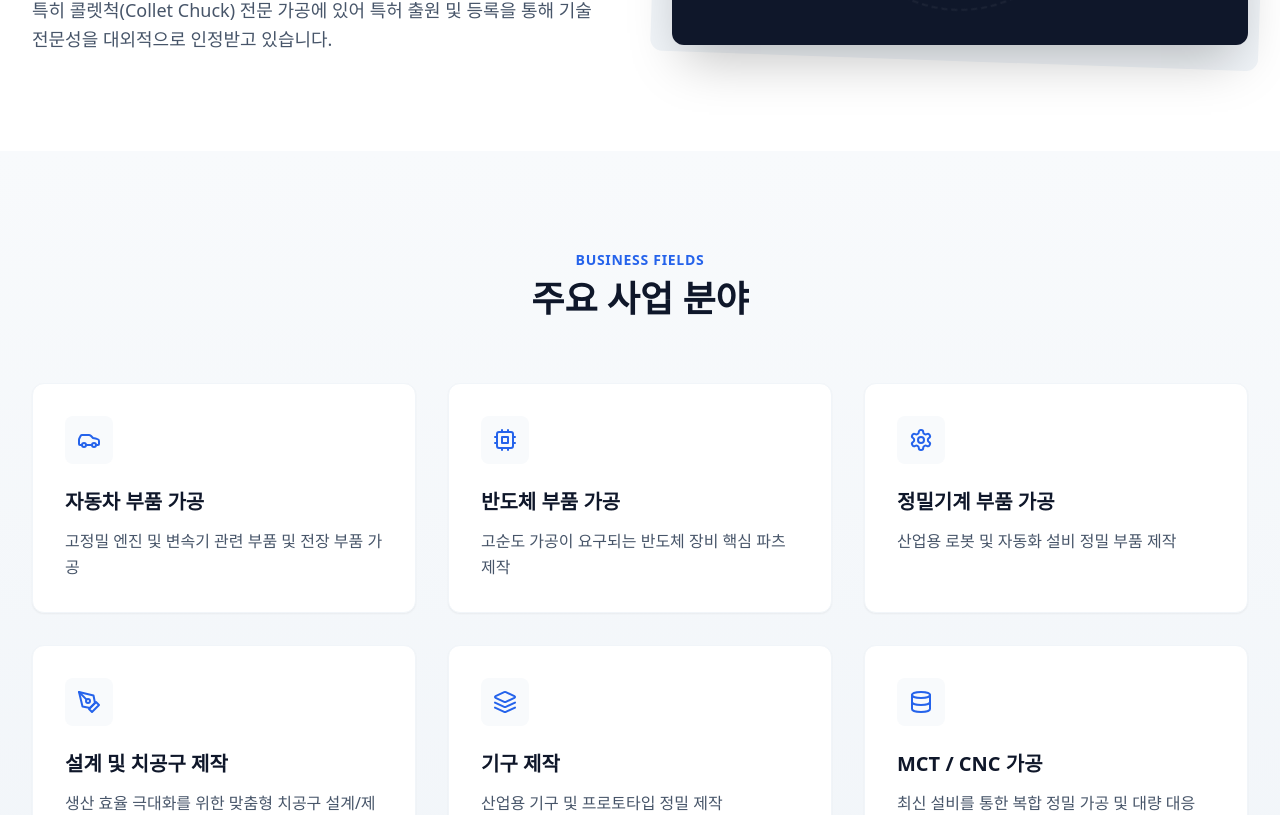
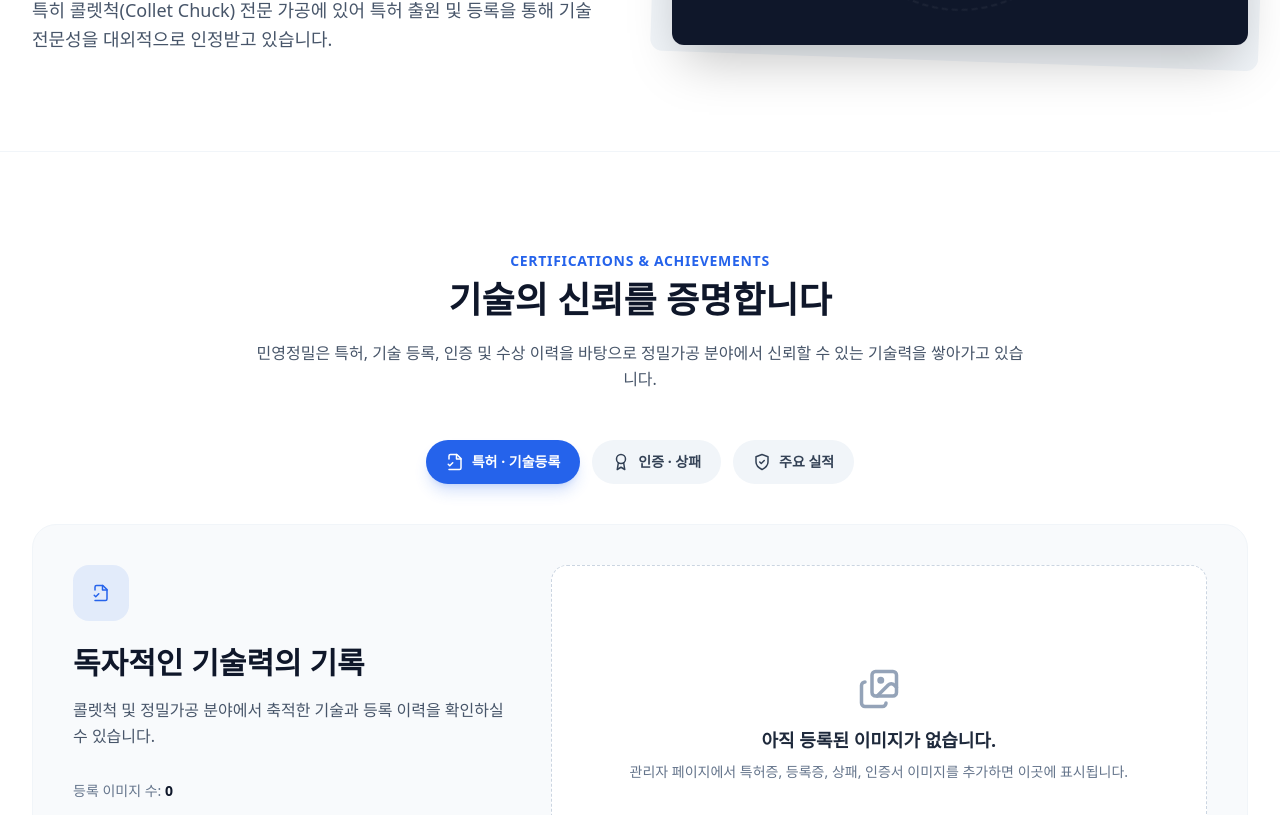
Before and after one commit to noajun1210-hub/min-young-precision, a React (Vite) app: page / in a window 1280 px wide. Shown: the part 1185-2000 px from the top of the page. Built offline with nearby package versions, Linux system fonts and the light colour scheme; the HTML template or start-up script is replaced by a standard one.

Commit message:
Update App.tsx

```diff
--- a/src/App.tsx
+++ b/src/App.tsx
@@ -1,6 +1,7 @@
 import Header from './components/Header'
 import Hero from './components/Hero'
 import About from './components/About'
+import Achievements from './components/Achievements'
 import Services from './components/Services'
 import Expertise from './components/Expertise'
 import Strengths from './components/Strengths'
@@ -22,6 +23,7 @@ function App() {
       <main>
         <Hero />
         <About />
+        <Achievements />
         <Services />
         <Expertise />
         <Strengths />
```
